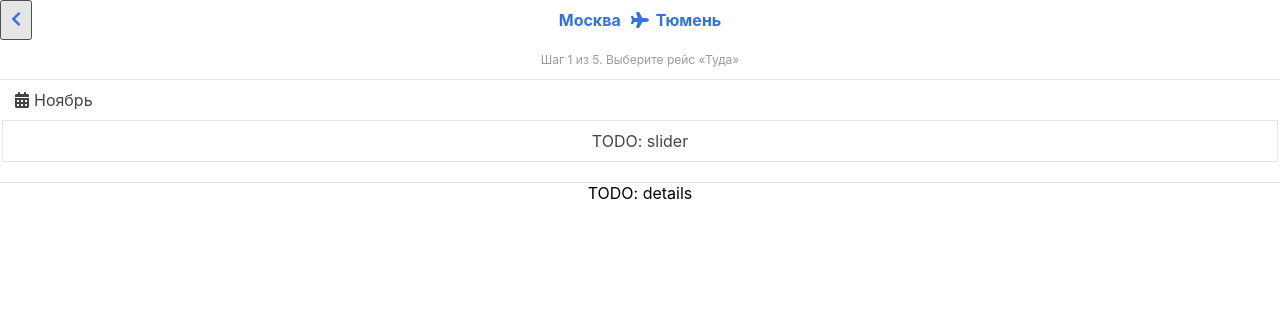
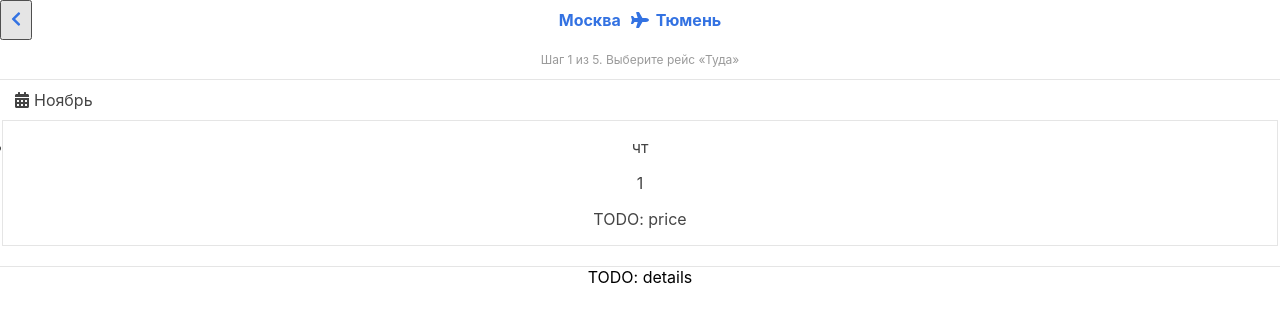
Before and after one commit to VadimCpp/flights, a React (Create React App) app: page / in a window 1280 px wide. Shown: the top 322 px of the page. Built offline with nearby package versions, Linux system fonts and the light colour scheme.

Commit message:
Pass day to slider

```diff
--- a/src/Calendar.js
+++ b/src/Calendar.js
@@ -11,9 +11,7 @@ class Calendar extends Component {
     super(props);
 
     this.state = {
-      position: 0,
-      step: 100,
-      today: new Date(),
+      currentDate: new Date(),
     };
   }
 
@@ -27,11 +25,11 @@ class Calendar extends Component {
             locale="ru"
             format="MMMM"
           >
-            {this.state.today}
+            {this.state.currentDate}
           </Moment>
         </div>
         <div className="calendar-slider">
-          <Slider />
+          <Slider currentDate={this.state.currentDate}/>
         </div>
       </div>
     )
--- a/src/slider/Slider.js
+++ b/src/slider/Slider.js
@@ -1,11 +1,27 @@
 import React, { Component } from 'react';
+import Moment from 'react-moment';
+import 'moment/locale/ru';
 import './Slider.css';
 
 class Slider extends Component {
   render() {
     return (
       <ul className="slider">
-      	TODO: slider
+        <li>
+          <p>
+            <Moment locale="ru" format="dd">
+              {this.props.currentDate}
+            </Moment>
+          </p>
+          <p>
+            <Moment locale="ru" format="D">
+              {this.props.currentDate}
+            </Moment>
+          </p>
+          <p>
+            TODO: price
+          </p>
+      	</li>
       </ul>
     )
   }
```
